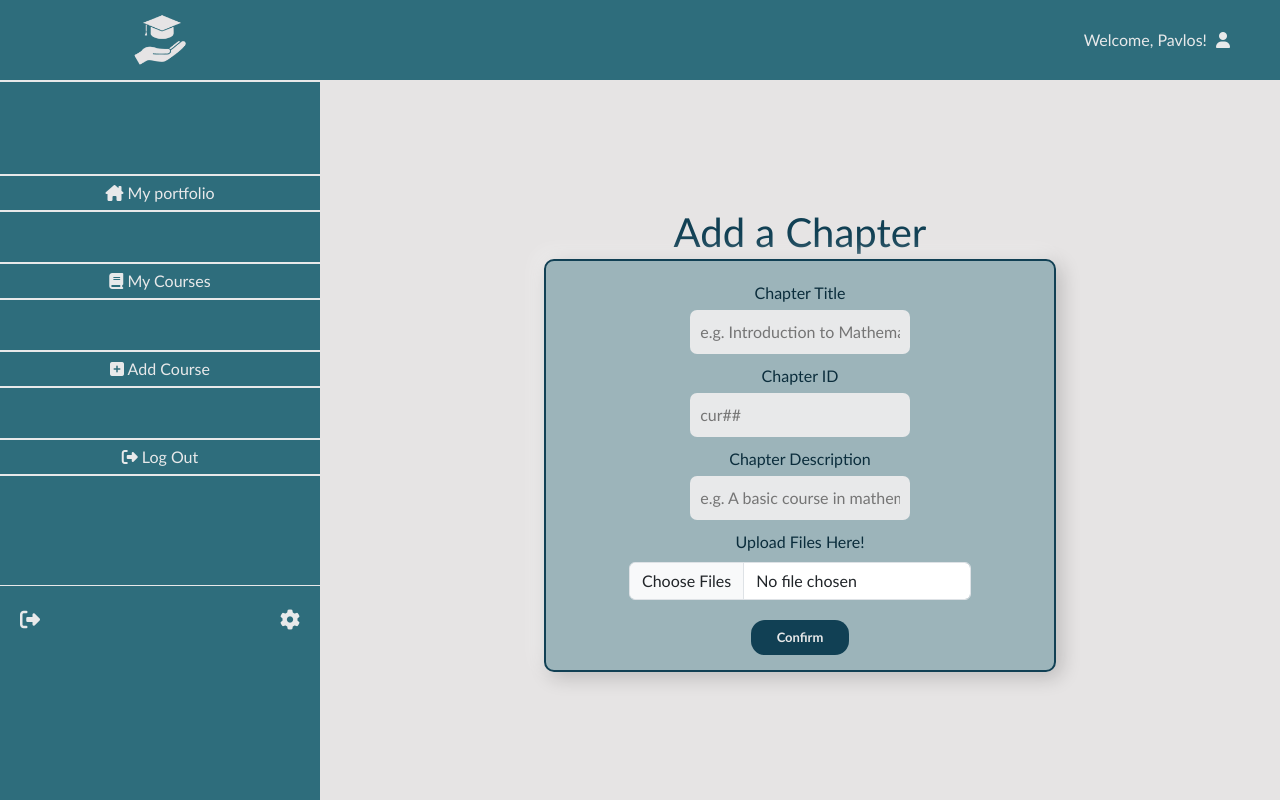
After one commit to SMisailidis/NeoLearn, a PHP site: page /addChapter.php in a window 1280 px wide. The commit adds this page. Run offline with PHP 8.4, Linux system fonts and the light colour scheme.

Commit message:
js css php changes

```diff
--- /dev/null
+++ b/addChapter.php
@@ -0,0 +1,24 @@
+<?php require 'layout.php' ?>
+<main>
+    <div class="addContainer">
+        <h1 class="header-text">Add a Chapter</h1>
+        <form class="addDetails" method="POST">
+            <label for="chapterTitle">Chapter Title</label>
+            <input type="text" name="chapterTitle" id="chapterTitle" required placeholder="e.g. Introduction to Mathematics"/>
+            <label for="chapterID">Chapter ID</label>
+            <input type="text" name="chapterID" id="chapterID" required placeholder="cur##"/>
+            <label for="chapterDesc">Chapter Description</label>
+            <input type="text" name="chapterDesc" id="chapterDesc" required placeholder="e.g. A basic course in mathematics..."/>
+
+            <div class="inputFileWrapper">
+                <label for="formFileMultiple" class="form-label">Upload Files Here!</label>
+                <input class="form-control" type="file" id="formFileMultiple" required accept=".pdf, .png, .jpg" multiple>
+            </div>
+
+            <input class="addSubmit-btn" type="submit" value="Confirm" />
+        </form>
+    </div>
+</main>
+<script type="module" src="assets/js/addChapter.js"></script>
+</div>
+</body>
--- /dev/null
+++ b/assets/css/addChapter.css
@@ -0,0 +1,40 @@
+* {
+    box-sizing: border-box;
+    font-family: "Trebuchet MS", "Lucida Sans Unicode", "Lucida Grande",
+      "Lucida Sans", Arial, sans-serif;
+}
+
+.addDetails{
+    background-color: rgba(46, 109, 124, 0.4);
+    box-shadow: 5px 5px 20px rgba(0, 0, 0, 0.2),
+      -5px -5px 20px rgba(255, 255, 255, 0.5);
+    border: 2px solid #114054;
+    border-radius: 10px;
+    display: flex;
+    flex-direction: column;
+    text-align: center;
+    justify-content: center;
+    align-items: center;
+    padding: 10px;
+    width: 40vw;
+}
+
+.addDetails label {
+    color: #0b2d3c;
+    margin-top: 10px;
+}
+
+.addDetails input[type="text"] {
+    background-color: #e8e9ea;
+    outline: none;
+    border: 0;
+    border-radius: 7px;
+    padding: 10px;
+    margin-top: 5px;
+    width: 45%;
+}
+
+.addSubmit-btn:hover{
+    background-color: #e8e9ea;
+    color: #114054;
+}
--- a/assets/css/viewChapterDetails.css
+++ b/assets/css/viewChapterDetails.css
@@ -93,6 +93,9 @@
     width: 70%;
     background-color: #e8e9ea;
 }
+.descFilesContainerT .filesContainerT .filesBoxT .inputFileWrapper{
+    margin: 1px;
+}
 
 .descFilesContainerT .filesContainerT .filesBoxT .uploadTextT{
     color: #114054;
@@ -107,6 +110,8 @@
 .descFilesContainerT .filesContainerT .filesBoxT .uploadedFilesT{
     width: 100%;
     height: 80%;
+    display: flex;
+    flex-direction: column;
 }
 
 .descFilesContainerT .filesContainerT .filesBoxT .uploadedFilesT .uploadedPdfT,
--- a/assets/css/viewCourses.css
+++ b/assets/css/viewCourses.css
@@ -106,9 +106,6 @@ h1 {
     text-decoration: none;
     color: #114054;
 }
-.RemoveButtons{
-    display: none;
-}
 
  .Buttons:hover{
     background-color: #e6e4e4;
--- /dev/null
+++ b/assets/js/addChapter.js
@@ -0,0 +1,23 @@
+import { fetchData } from "./EventHandler";
+import { uploadPDF } from "./uploadPDF";
+import toast from "./toast";
+import modal from "./modal";
+
+$(document).ready(function() {
+    let urlParams = new URLSearchParams(window.location.search);
+    let courseId = urlParams.get('courseId');
+
+    let cur_id = $("chapterID").value;
+    let cur_title = $("chapterTitle").value;
+    let cur_desc = $("chapterDesc").value;
+
+    function addNewChapter(){
+        fetchData($, "assets/Back-End/addNewChapter.php", "POST", {Course_ID : courseId, ID : cur_id, Title : cur_title, Description : cur_desc})
+        .then((response) =>{
+
+        })
+        .catch((error)=>{
+            console.log("Error creating chapter: " + error)
+        });
+    }
+})
--- a/assets/js/viewChapterDetails.js
+++ b/assets/js/viewChapterDetails.js
@@ -4,6 +4,7 @@ import modal from './modal.js';
 
 $(document).ready(function () {
 
+    //Retrieve needed values from URL
     const urlParams = new URLSearchParams(window.location.search);
     const curId = urlParams.get('curID');
     const crsTitle = urlParams.get('courseTitle');
--- a/assets/js/viewCourses.js
+++ b/assets/js/viewCourses.js
@@ -53,6 +53,9 @@ $(document).ready(function () {
     }
     const teacherID = JSON.parse(sessionStorage.getItem("userData"))[0].ID
     updateCourseList(teacherID);
+
+    $("#cancelB").hide();
+    $("#confirmB").hide();
 
     function updateConfirmButtonState() {
         const atLeastOneCheckboxChecked = $(".courseCheckbox:checked").length > 0;
--- a/layout.php
+++ b/layout.php
@@ -24,6 +24,7 @@
         <link rel="stylesheet" href="assets/css/editCourse.css">
         <link rel="stylesheet" href="assets/css/viewCourseChapters.css">
         <link rel="stylesheet" href="assets/css/viewChapterDetails.css">
+        <link rel="stylesheet" href="assets/css/addChapter.css">
         <!---------------->
 
         <!-- JS assets -->
--- a/viewChapterDetails.php
+++ b/viewChapterDetails.php
@@ -20,6 +20,10 @@
                             <a href="#" id="VideoLinkPlaceholderT"></a>
                         </div>
                     </div>
+                    <div class="inputFileWrapper">
+                        <label for="formFileMultiple" class="form-label">Upload Files Here!</label>
+                        <input class="form-control" type="file" id="formFileMultiple" required accept=".pdf, .png, .jpg" multiple>
+                    </div>
                 </div>
             </div>
         </div>
--- a/viewCourseChapters.php
+++ b/viewCourseChapters.php
@@ -9,7 +9,7 @@
         </div>
         <?php require 'assets/partials/pagination.php' ?>
         <div class="AddChapterButtonContainer">
-            <a href=""><button class="AddChapterButton">Add a Chapter</button></a>
+            <a id="addBtn_href" href=""><button class="AddChapterButton">Add a Chapter</button></a>
         </div>
     </div>
 </main>
--- a/viewCourses.php
+++ b/viewCourses.php
@@ -9,8 +9,8 @@
         <div class="button-container">
             <a href="addCourse.php"><button id="AddB" class="Buttons">Add a Course</button></a>
             <button id="RemoveB" class="Buttons">Remove a Course</button>
-            <button id="cancelB" class="RemoveButtons Buttons">Cancel</button>
-            <button id="confirmB" class="Buttons RemoveButtons">Confirm</button>
+            <button id="cancelB" class="Buttons">Cancel</button>
+            <button id="confirmB" class="Buttons">Confirm</button>
         </div>
     </div>
 </main>
```
Also changed, not shown: assets/Back-End/addChapter.php (added, +18 -0 lines), assets/Back-End/addNewChapter.php (added, +17 -0 lines), assets/Back-End/uploadPDF.php (added, +33 -0 lines), assets/js/editCourse.js (+4 -3 lines), assets/js/uploadPDF.js (added, +22 -0 lines), assets/js/viewCourseChapters.js (+11 -0 lines).
